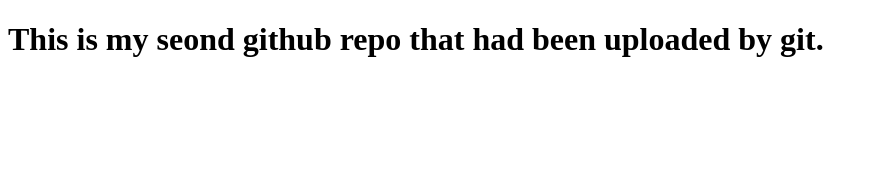
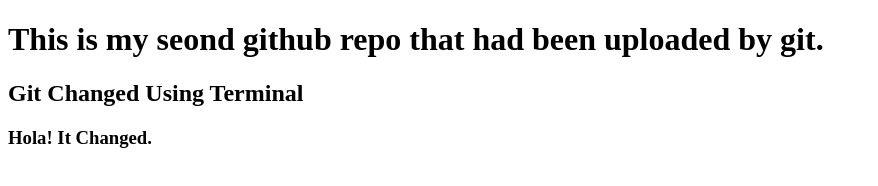
Before and after one commit to roufhasan/my-second-repo, a plain HTML site: page index.html in a window 1280 px wide. Shown: the whole page, without its empty margins (0-878 px from the left). Drawn offline with Linux system fonts and the light colour scheme.

Commit message:
added header

```diff
--- a/index.html
+++ b/index.html
@@ -8,5 +8,7 @@
   </head>
   <body>
     <h1>This is my seond github repo that had been uploaded by git.</h1>
+    <h2>Git Changed Using Terminal</h2>
+    <h3>Hola! It Changed.</h3>
   </body>
 </html>
```
